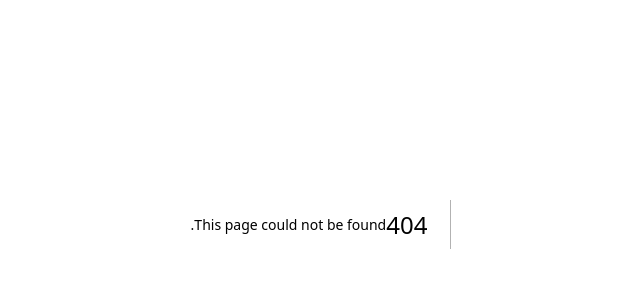
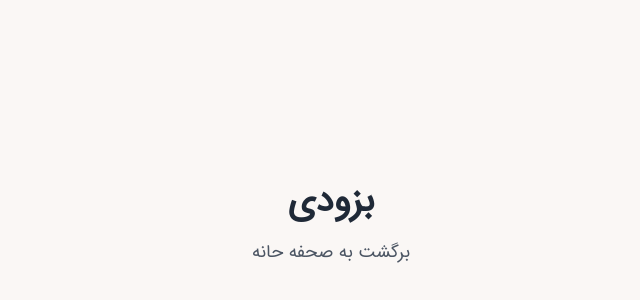
Before and after one commit to homayunmmdy/Magnitify, a Next.js app: page /comming_soon in a window 1280 px wide. Before the commit this address had no page. Shown: the part 176-476 px from the top of the page, without its empty margins (309-949 px from the left). Built offline with nearby package versions, Linux system fonts and the light colour scheme.

Commit message:
comming soon page and fix bug

```diff
--- /dev/null
+++ b/app/(pages)/comming_soon/page.jsx
@@ -0,0 +1,18 @@
+import Link from "next/link";
+import React from "react";
+
+const CommingSoon = () => {
+  return (
+    <div>
+      <div className="flex flex-col items-center justify-center h-screen px-4">
+        <h1 className="text-4xl font-bold text-gray-800 mb-4">بزودی</h1>
+        <Link href="/" className="text-gray-600 text-lg ">
+          برگشت به صحفه حانه
+        </Link>
+
+      </div>
+    </div>
+  );
+};
+
+export default CommingSoon;
--- a/app/globals.css
+++ b/app/globals.css
@@ -73,5 +73,5 @@ body {
 }
 
 body {
-  font-family: 'CustomIranSans', Tahoma;
+  font-family: 'CustomIranSans', Tahoma !important;
 }
--- a/app/ui/admin/Sidebar.jsx
+++ b/app/ui/admin/Sidebar.jsx
@@ -53,7 +53,7 @@ const Sidebar = () => {
         {isOpen && <AdminNavLink />}
         <a
           class="inline-block w-full px-6 py-3 my-4 font-bold text-center text-white uppercase align-middle transition-all ease-in border-0 rounded-lg select-none shadow-soft-md bg-150 bg-x-25 leading-pro text-xs bg-gradient-to-tl from-purple-700 to-pink-500 hover:shadow-soft-2xl hover:scale-102"
-          href="https://www.creative-tim.com/product/soft-ui-dashboard-pro-tailwind?ref=sidebarfree"
+          href="/comming_soon"
         >
           Upgrade to pro
         </a>
--- a/app/ui/home/EditTicketForm.jsx
+++ b/app/ui/home/EditTicketForm.jsx
@@ -88,7 +88,7 @@ const EditTicketForm = ({ ticket }) => {
         className="flex flex-col gap-3 w-full md:w-1/2"
       >
         <h3>{EDITMODE ? "ویرایش پست" : "پست جدید"}</h3>
-        <label>لینک عکس</label>
+                <label>لینک عکس</label>
         <input
           id="imgurl"
           name="imgurl"
@@ -134,7 +134,6 @@ const EditTicketForm = ({ ticket }) => {
           name="category"
           value={formData.category}
           onChange={handleChange}
-          multiple
         >
           {categories?.map((category) => (
             <option key={category._id} value={category.name}>
--- a/app/ui/home/mainSec/NextMain.jsx
+++ b/app/ui/home/mainSec/NextMain.jsx
@@ -2,6 +2,7 @@ import React from "react";
 
 const NextMain = ({ ticket }) => {
   return (
+    <a href={`/Tickets/${ticket._id}`}>
       <div className="h-[50%]">
         <div className="flex flex-col gap-3 py-1 h-full">
           <div className="relative rounded-xl w-full bg-base-100 shadow-xl h-full">
@@ -17,6 +18,7 @@ const NextMain = ({ ticket }) => {
           </div>
         </div>
       </div>
+    </a>
   );
 };
 
--- a/app/ui/home/mainSec/Slides.jsx
+++ b/app/ui/home/mainSec/Slides.jsx
@@ -1,10 +1,9 @@
-
-
 const Slides = ({ ticket }) => {
   return (
     <>
+      <a href={`/Tickets/${ticket._id}`}>
         <div className="relative  w-full h-full bg-base-100 shadow-xl  rounded-xl">
-        <figure  className="w-full h-full">
+          <figure className="w-full h-full">
             <img
               src={ticket.imgurl}
               alt={ticket.title}
@@ -16,6 +15,7 @@ const Slides = ({ ticket }) => {
             <p className="truncate">{ticket.description}</p>
           </div>
         </div>
+      </a>
     </>
   );
 };
```
Lines whose indentation alone changed are shown as unchanged.
